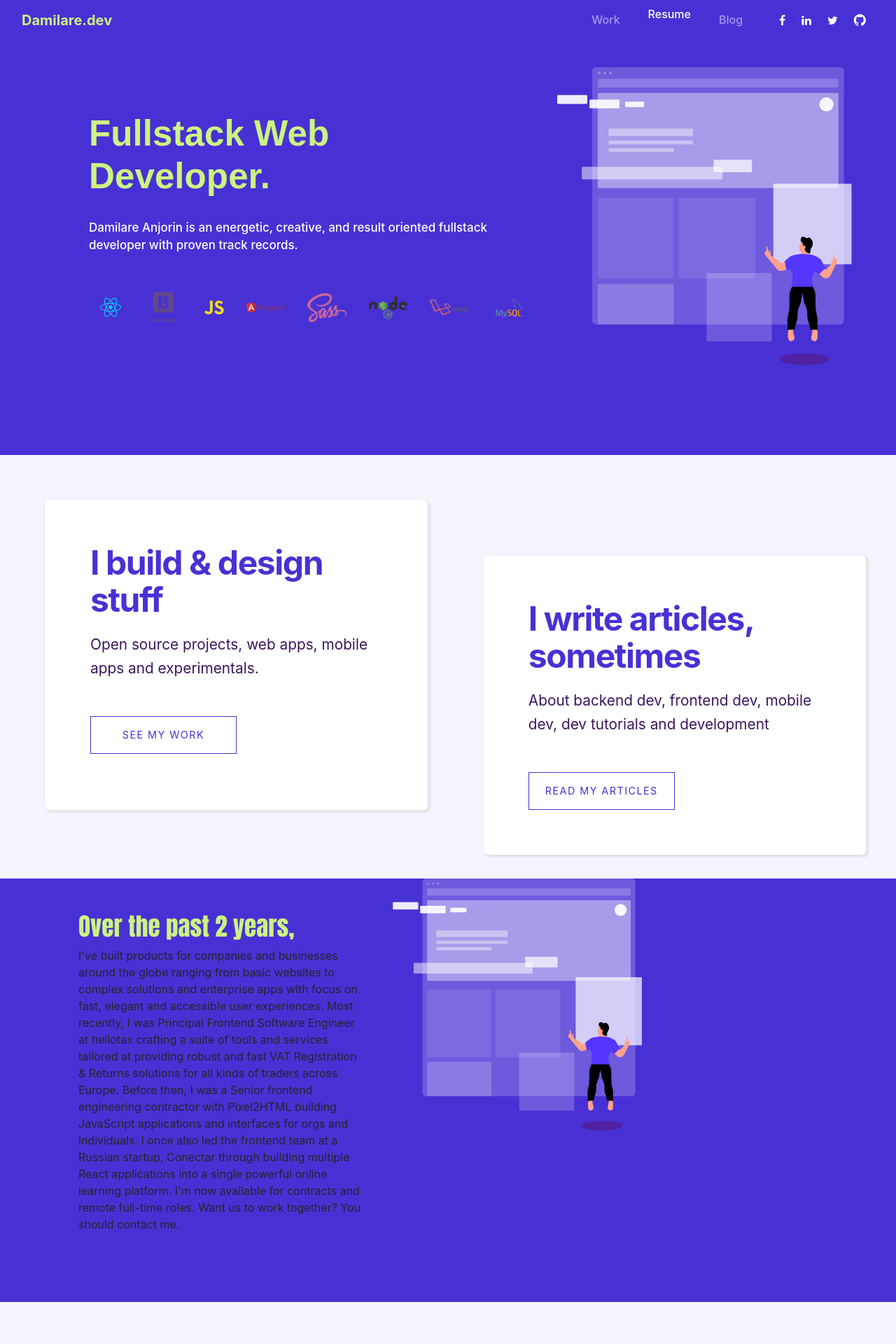
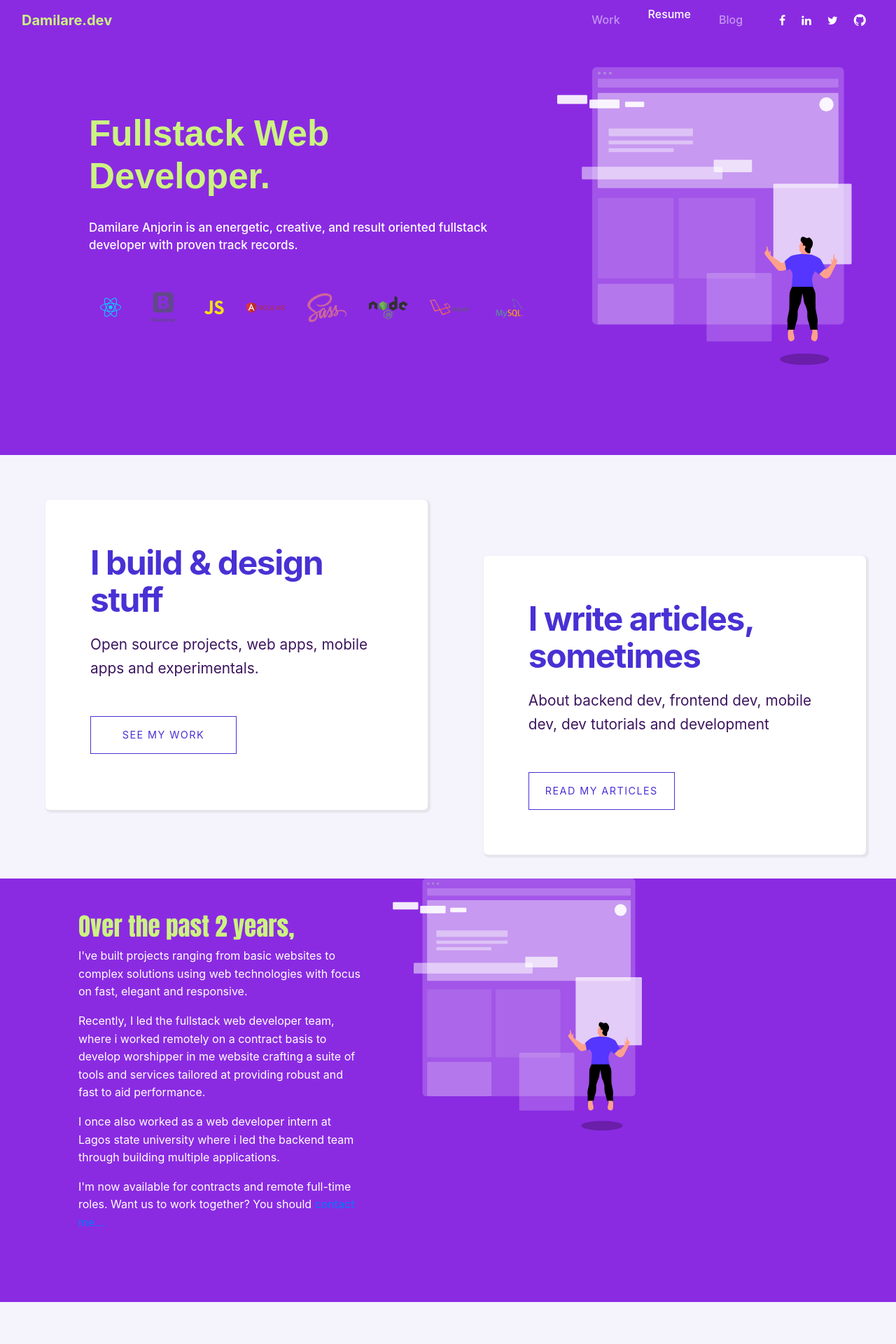
Before and after one commit to dammy001/damilare.dev, a React (Create React App) app: page / in a window 1280 px wide. Shown: the top 1920 px of the page at 70% size. Built offline with nearby package versions, Linux system fonts and the light colour scheme; what react-animations would draw is missing.

Commit message:
personal website

```diff
--- a/src/components/experience/experience.js
+++ b/src/components/experience/experience.js
@@ -10,15 +10,16 @@ class Experience extends Component {
                             <div className="exp-heading">
                                 <h3>Over the past 2 years,</h3>
                                 <p className="description">
-                                I've built products for companies and businesses around the globe ranging from basic websites to complex solutions and enterprise apps with focus on fast, elegant and accessible user experiences.
-
-Most recently, I was Principal Frontend Software Engineer at hellotax crafting a suite of tools and services tailored at providing robust and fast VAT Registration & Returns solutions for all kinds of traders across Europe.
-
-Before then, I was a Senior frontend engineering contractor with Pixel2HTML building JavaScript applications and interfaces for orgs and individuals.
-
-I once also led the frontend team at a Russian startup, Conectar through building multiple React applications into a single powerful online learning platform.
-
-I'm now available for contracts and remote full-time roles. Want us to work together? You should contact me.
+                                I've built projects ranging from basic websites to complex solutions using web technologies with focus on fast, elegant and responsive.
+                                </p>
+                                <p className="description">
+                                Recently, I led the fullstack web developer team, where i worked remotely on a contract basis to develop worshipper in me website crafting a suite of tools and services tailored at providing robust and fast to aid performance.
+                                </p>
+                                <p className="description">
+                                I once also worked as a web developer intern at Lagos state university where i led the backend team through building multiple applications.
+                                </p>
+                                <p className="description">
+                                I'm now available for contracts and remote full-time roles. Want us to work together? You should <a href="#">contact me...</a>
                                 </p>
 
                             </div>
--- a/src/components/experience/experience.scss
+++ b/src/components/experience/experience.scss
@@ -1,7 +1,7 @@
 .experience {
     width: 100%;
     height: 605px;
-    background-color: #4831d4;
+    background-color: blueviolet;
 
     .exp-heading{
         float: left;
@@ -14,5 +14,12 @@
             font-weight: 900;
             font-family: Impact, Haettenschweiler, 'Arial Narrow Bold', sans-serif;
         }
+
+        .description {
+            color: #fff;
+            font-size: 1em;
+            line-height: 1.6;
+            text-align: left;
+        }
     }
 }
--- a/src/components/header/header.scss
+++ b/src/components/header/header.scss
@@ -1,5 +1,5 @@
 .navbar-dark {
-    background-color: #4831d4;
+    background-color: blueviolet;
     width: 100%;
   }
 
--- a/src/components/landing/landing.scss
+++ b/src/components/landing/landing.scss
@@ -3,7 +3,7 @@
     margin: 0;
     padding: 0;
     .container-fluid{
-        background-color: #4831d4;
+        background-color: blueviolet;
         height: 650px;
         width: 100%;
 
```
